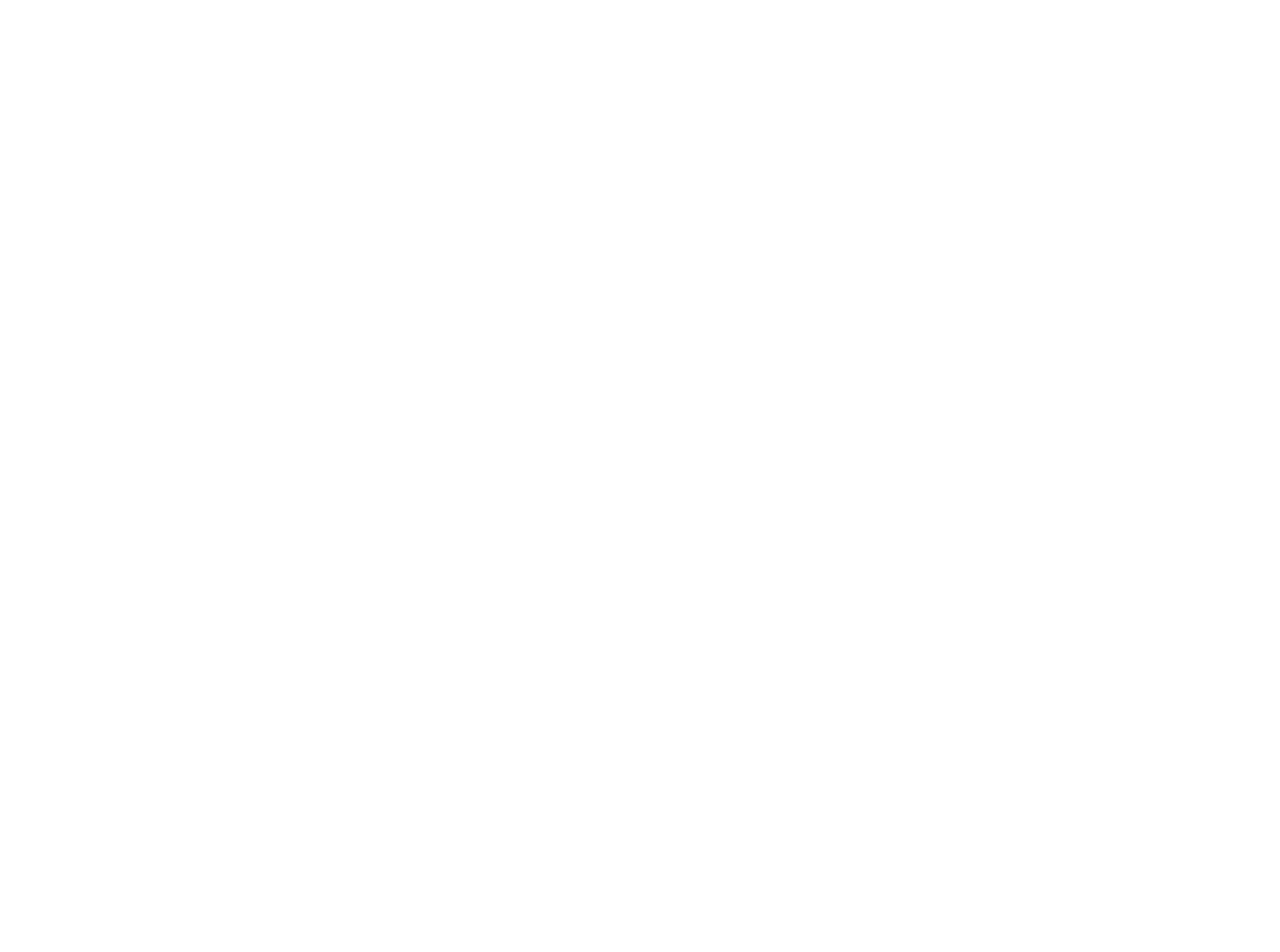
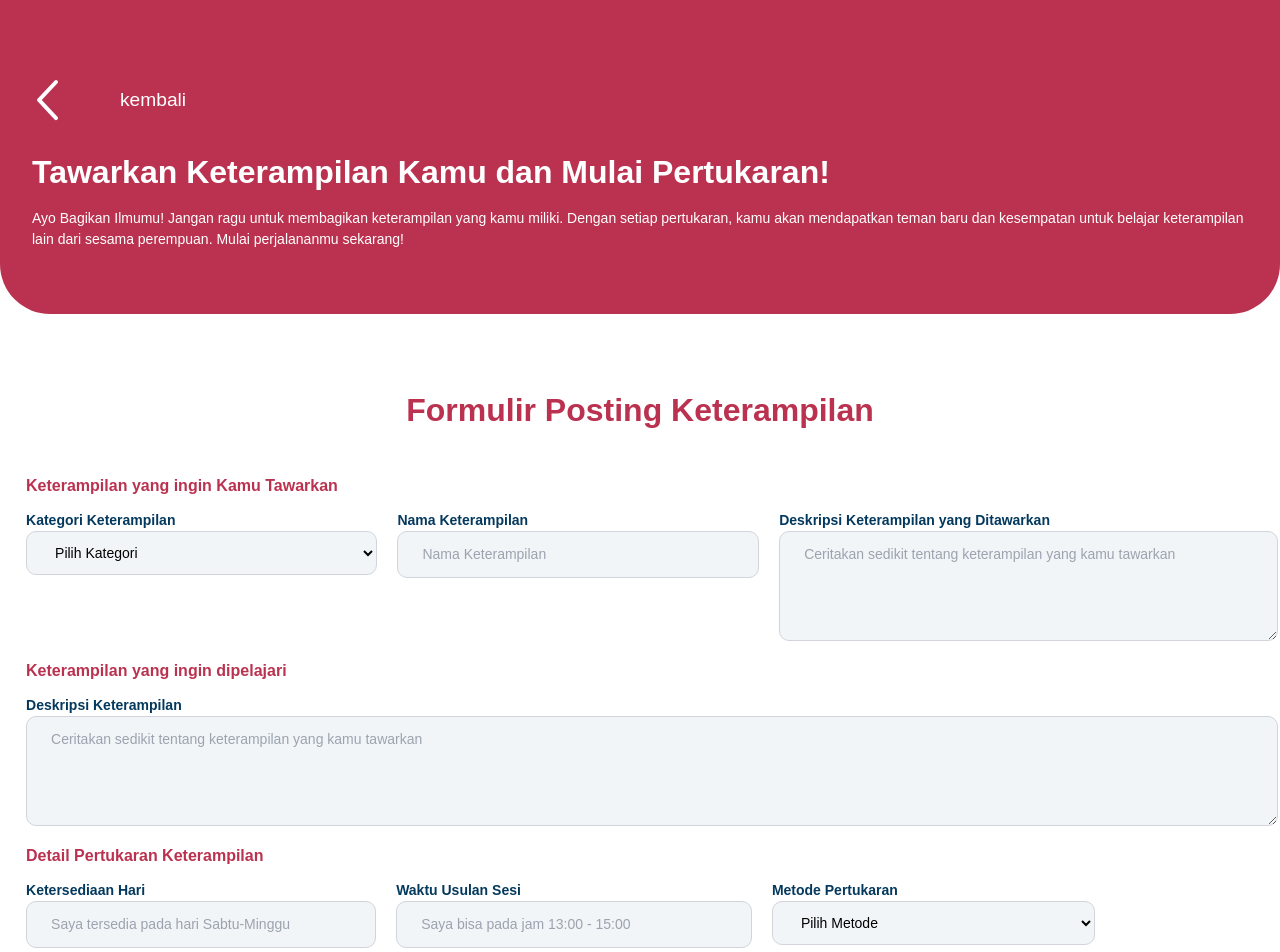
Before and after one commit to rnvitas/skillswap-woman, a React (Vite) app: page /formskills in a window 1280 px wide. Before the commit this address had no page. Shown: the top 952 px of the page. Before the commit the page ends 800 px from the top, so only its background shows below. Built offline with nearby package versions, Linux system fonts and the light colour scheme; sample sign-in values are in the browser's storage.

Commit message:
membuat fitur posting kterampilan dan menampilkan datanya

```diff
--- a/package.json
+++ b/package.json
@@ -20,7 +20,8 @@
     "react-redux": "^9.1.2",
     "react-router-dom": "^6.26.2",
     "redux-thunk": "^3.1.0",
-    "sweetalert2": "^11.14.1"
+    "sweetalert2": "^11.14.1",
+    "uuid": "^10.0.0"
   },
   "devDependencies": {
     "@eslint/js": "^9.9.0",
--- a/src/App.jsx
+++ b/src/App.jsx
@@ -40,7 +40,7 @@ function App() {
       </Route>
 
       <Route path="/formswap" element={<FormSwap/>} />
-      <Route path="/formswap" element={<FormPosting/>} />
+      <Route path="/formskills" element={<FormPosting/>} />
       <Route path="/detailskills" element={<DetailPosting/>} />
       <Route path="/detailswap" element={<DetailSwap/>} />
 
--- a/src/components/Keterampilan/FormPosting.jsx
+++ b/src/components/Keterampilan/FormPosting.jsx
@@ -1,7 +1,44 @@
 import { Icon } from "@iconify/react/dist/iconify.js";
 import styles from "../../assets/Skills.module.css";
+import { useEffect, useState } from "react";
+import { Skills } from "../../redux/skillsSlice"; // Ubah import di sini
+import { useDispatch } from "react-redux";
+import { useNavigate } from "react-router-dom";
 
 function FormPosting() {
+  const dispatch = useDispatch();
+  const navigate = useNavigate();
+  const [input, setInput] = useState({
+    skillCategory: "",
+    skillName: "",
+    skillLearn: "",
+    availableDay: "",
+    time: "",
+    metode: "",
+    notes: "",
+  });
+
+  useEffect(() => {
+    const userLogin = JSON.parse(localStorage.getItem("loggedInUser")) || null;
+    if (!userLogin) {
+      navigate("/");
+    }
+  }, [navigate]);
+
+  const handleInput = (event) => {
+    const { name, value } = event.target;
+    setInput((prevInput) => ({
+      ...prevInput,
+      [name]: value,
+    }));
+  };
+
+  const handleAdd = (e) => {
+    e.preventDefault();
+
+    dispatch(Skills(input));
+  };
+
   return (
     <>
       <div className="wrapper w-full bg-[#BA324F] rounded-b-[50px] flex flex-col gap-3 justify-center items-center">
@@ -30,13 +67,13 @@ function FormPosting() {
         <div className={`${styles["skills-section"]} my-10`}>
           <div className="flex justify-center items-center">
             <h1 className="font-bold text-[2rem] text-[#BA324F]">
-              Formulir Ajukan Pertukaran
+              Formulir Posting Keterampilan
             </h1>
           </div>
 
           <div
             className={`${styles["skills-content"]} container mt-10 flex justify-center items-center gap-5 mx-3 flex-col`}>
-            <form action="">
+            <form >
               <h4 className="text-[#BA324F] text-[1rem] font-bold">
                 Keterampilan yang ingin Kamu Tawarkan
               </h4>
@@ -44,13 +81,15 @@ function FormPosting() {
                 {/* Input Kategori Keterampilan */}
                 <div>
                   <label
-                    htmlFor="skill-category"
+                    htmlFor="skillCategory"
                     className="text-[#04395E] font-semibold">
                     Kategori Keterampilan
                   </label>
                   <select
-                    id="skill-category"
-                    name="skill-category"
+                    id="skillCategory"
+                    name="skillCategory"
+                    value={input.skillCategory}
+                    onChange={handleInput}
                     className="w-full rounded-[10px] p-[12px_24px] bg-[#F2F5F7] border border-gray-300 focus:outline-none focus:ring-2 focus:ring-blue-500">
                     <option value="">Pilih Kategori</option>
                     <option value="design">Desain Grafis</option>
@@ -59,18 +98,38 @@ function FormPosting() {
                   </select>
                 </div>
 
-                {/* Textarea Keterampilan yang Ingin Ditukar */}
+                {/* Input Nama Keterampilan */}
                 <div>
                   <label
                     className="text-[#04395E] font-semibold"
-                    htmlFor="skillsswap">
+                    htmlFor="skillName">
                     Nama Keterampilan
                   </label>
-                  <input className="w-full rounded-[10px] p-[12px_24px] bg-[#F2F5F7] border border-gray-300 focus:outline-none focus:ring-2 focus:ring-blue-500"
-                    name="nama-keterampilan"
-                    id="skillsswap"
+                  <input
+                    className="w-full rounded-[10px] p-[12px_24px] bg-[#F2F5F7] border border-gray-300 focus:outline-none focus:ring-2 focus:ring-blue-500"
+                    name="skillName"
+                    value={input.skillName}
+                    onChange={handleInput}
+                    id="skillName"
                     placeholder="Nama Keterampilan"
                     type="text"
+                  />
+                </div>
+
+                <div>
+                  <label
+                    className="text-[#04395E] font-semibold"
+                    htmlFor="skillLearn">
+                    Deskripsi Keterampilan yang Ditawarkan
+                  </label>
+                  <textarea
+                    className="w-full rounded-[10px] p-[12px_24px] bg-[#F2F5F7] border border-gray-300 focus:outline-none focus:ring-2 focus:ring-blue-500"
+                    name="skillDesc"
+                    onChange={handleInput}
+                    value={input.skillDesc}
+                    id="skillLearn"
+                    placeholder="Ceritakan sedikit tentang keterampilan yang kamu tawarkan"
+                    rows="4"
                   />
                 </div>
               </div>
@@ -83,12 +142,15 @@ function FormPosting() {
                 <div>
                   <label
                     className="text-[#04395E] font-semibold"
-                    htmlFor="skillsswap">
-Deskripsi Keterampilan                  </label>
+                    htmlFor="skillLearn">
+                    Deskripsi Keterampilan
+                  </label>
                   <textarea
                     className="w-full rounded-[10px] p-[12px_24px] bg-[#F2F5F7] border border-gray-300 focus:outline-none focus:ring-2 focus:ring-blue-500"
-                    name="skillsswap"
-                    id="skillsswap"
+                    name="skillLearn"
+                    onChange={handleInput}
+                    value={input.skillLearn}
+                    id="skillLearn"
                     placeholder="Ceritakan sedikit tentang keterampilan yang kamu tawarkan"
                     rows="4"
                   />
@@ -99,46 +161,54 @@ Deskripsi Keterampilan                  </label>
                 Detail Pertukaran Keterampilan
               </h4>
               <div className="py-3 flex gap-5">
-                {/* Textarea Keterampilan yang Ingin Dipelajari */}
+                {/* Input Ketersediaan Hari */}
                 <div>
-                  <label className="text-[#04395E] font-semibold">
-                    Tanggal Usulan Sesi
+                  <label className="text-[#04395E] font-semibold" htmlFor="availableDay">
+                    Ketersediaan Hari
                   </label>
                   <input
                     className="w-full rounded-[10px] p-[12px_24px] bg-[#F2F5F7] border border-gray-300 focus:outline-none focus:ring-2 focus:ring-blue-500"
-                    name="date"
-                    id="date"
-                    placeholder="dd/mm/yyy"
-                    type="date"
+                    name="availableDay"
+                    id="availableDay"
+                    value={input.availableDay}
+                    onChange={handleInput}
+                    placeholder="Saya tersedia pada hari Sabtu-Minggu"
+                    type="text"
                   />
                 </div>
 
+                {/* Input Waktu Usulan Sesi */}
                 <div>
-                  <label className="text-[#04395E] font-semibold">
+                  <label className="text-[#04395E] font-semibold" htmlFor="time">
                     Waktu Usulan Sesi
                   </label>
                   <input
                     className="w-full rounded-[10px] p-[12px_24px] bg-[#F2F5F7] border border-gray-300 focus:outline-none focus:ring-2 focus:ring-blue-500"
-                    name="skillsswap"
-                    id="skillsswap"
-                    placeholder="dd/mm/yyy"
-                    type="time"
+                    name="time"
+                    id="time"
+                    placeholder="Saya bisa pada jam 13:00 - 15:00"
+                    value={input.time}
+                    onChange={handleInput}
+                    type="text"
                   />
                 </div>
 
+                {/* Input Metode Pertukaran */}
                 <div>
                   <label
-                    htmlFor="skill-category"
+                    htmlFor="metode"
                     className="text-[#04395E] font-semibold">
                     Metode Pertukaran
                   </label>
                   <select
-                    id="skill-category"
-                    name="skill-category"
+                    id="metode"
+                    name="metode"
+                    value={input.metode}
+                    onChange={handleInput}
                     className="w-full rounded-[10px] p-[12px_24px] bg-[#F2F5F7] border border-gray-300 focus:outline-none focus:ring-2 focus:ring-blue-500">
                     <option value="">Pilih Metode</option>
-                    <option value="design">Online Zoom/Gmeet</option>
-                    <option value="web-development">Tukar Materi</option>
+                    <option value="online">Online Zoom/Gmeet</option>
+                    <option value="material">Tukar Materi</option>
                   </select>
                 </div>
               </div>
@@ -147,17 +217,19 @@ Deskripsi Keterampilan                  </label>
                 Catatan untuk Mitra
               </h4>
               <div className="py-3 w-full gap-5">
-                {/* Textarea Keterampilan yang Ingin Dipelajari */}
+                {/* Textarea Catatan */}
                 <div>
                   <label
                     className="text-[#04395E] font-semibold"
-                    htmlFor="skillsswap">
-                    catatn/komentar untuk mitra
+                    htmlFor="notes">
+                    Catatan/Komentar untuk Mitra
                   </label>
                   <textarea
                     className="w-full rounded-[10px] p-[12px_24px] bg-[#F2F5F7] border border-gray-300 focus:outline-none focus:ring-2 focus:ring-blue-500"
-                    name="skillsswap"
-                    id="skillsswap"
+                    name="notes"
+                    value={input.notes}
+                    onChange={handleInput}
+                    id="notes"
                     placeholder="Deskripsikan keterampilan yang ingin Anda tukarkan"
                     rows="4"
                   />
@@ -165,8 +237,9 @@ Deskripsi Keterampilan                  </label>
               </div>
 
               <div className="flex justify-center items-center">
-                {" "}
-                <button className="lg-btn-primary">Ajukan Pertukaran</button>
+                <button onClick={handleAdd} className="lg-btn-primary">
+                  Tambah Keterampilan
+                </button>
               </div>
             </form>
           </div>
--- a/src/components/Keterampilan/Keterampilan.jsx
+++ b/src/components/Keterampilan/Keterampilan.jsx
@@ -2,8 +2,16 @@ import styles from "../../assets/Skills.module.css";
 import { Menu, MenuButton, MenuItem, MenuItems } from "@headlessui/react";
 import { ChevronDownIcon } from "@heroicons/react/20/solid";
 import CardSkills from "./CardSkills";
+import { useState } from "react";
+import { useSelector } from "react-redux";
+import { Link } from "react-router-dom";
 
 function Keterampilan() {
+   const { postskills,
+    users,
+    isLoggedin,
+    loggedInUser,} =useSelector((state)=>state.skills)
+
   return (
     <>
       <div className="wrapper w-full bg-[#BA324F] rounded-b-[50px] flex flex-col gap-3 justify-center items-center ">
@@ -51,7 +59,7 @@ function Keterampilan() {
           </div>
 
           <div className="my-2 flex flex-col justify-center items-center gap-5">
-          <button className="lg-btn-secondary">Posting Keterampilan</button>
+          <button className="lg-btn-secondary"><Link to="/formskills">Posting Keterampilan</Link></button>
 
             <p className="text-[#BA324F]">
               Bagikan keterampilan yang kamu kuasai untuk ditukar dengan sesama.{" "}
@@ -62,8 +70,12 @@ function Keterampilan() {
           <div
             className={`${styles["skills-content"]} mt-10 flex gap-5 mx-3 flex-wrap `}>
 
-           <CardSkills />
+           {postskills == "" ?  <h1 className="font-bold text-[1.3rem] text-center text-black">Belum Ada Keterampilan yang Bisa Ditukar</h1> :
+           postskills.map((item)=>(
+            <CardSkills skills={item} key={item.id_post_skills}/>
 
+           ))
+           }
 
           </div>
         </div>
--- a/src/redux/skillsSlice.js
+++ b/src/redux/skillsSlice.js
@@ -1,25 +1,19 @@
 import { createSlice } from "@reduxjs/toolkit";
-import { Navigate } from "react-router-dom";
+import { v4 as uuidv4 } from "uuid";
 import Swal from "sweetalert2";
 
 // Fungsi untuk memuat state dari localStorage
 const loadState = () => {
   try {
-    const users = JSON.parse(localStorage.getItem("users")) || [];
-    const isLoggedin = JSON.parse(localStorage.getItem("isLoggedin")) || false;
-    const loggedInUser =
-      JSON.parse(localStorage.getItem("loggedInUser")) || null;
+    const postskills = JSON.parse(localStorage.getItem("post-skills")) || [];
+
     return {
-      users,
-      isLoggedin,
-      loggedInUser,
+      postskills,
     };
   } catch (e) {
     console.warn("Gagal memuat state dari localStorage:", e);
     return {
-      users: [],
-      isLoggedin: false,
-      loggedInUser: null,
+      postskills: [],
     };
   }
 };
@@ -28,142 +22,108 @@ const loadState = () => {
 const initialState = loadState();
 
 const skillsSlice = createSlice({
-  name: "users",
+  name: "skill",
   initialState,
   reducers: {
-    addUser: (state, action) => {
-      state.users.push(action.payload);
+    addSkills: (state, action) => {
+      state.postskills.push(action.payload);
       // Update localStorage
       try {
-        const existingUsers = JSON.parse(localStorage.getItem("users")) || [];
-        existingUsers.push(action.payload);
-        localStorage.setItem("users", JSON.stringify(existingUsers));
+        const existingSkills =
+          JSON.parse(localStorage.getItem("post-skills")) || [];
+        existingSkills.push(action.payload);
+        localStorage.setItem("post-skills", JSON.stringify(existingSkills));
       } catch (e) {
-        console.log("Error saving user to localStorage", e);
-      }
-    },
-    loginUser: (state, action) => {
-      const user = state.users.find(
-        (user) =>
-          user.email === action.payload.email &&
-          user.password === action.payload.password
-      );
-
-      if (user) {
-        state.isLoggedin = true;
-        state.loggedInUser = user;
-        // Update localStorage
-        try {
-          localStorage.setItem("isLoggedin", true);
-          localStorage.setItem("loggedInUser", JSON.stringify(user));
-        } catch (e) {
-          console.log("Error saving login state to localStorage", e);
-        }
-      } else {
-        state.isLoggedin = false;
-        state.loggedInUser = null;
-        Swal.fire("Email atau password salah");
-      }
-    },
-    logoutUser: (state) => {
-      state.isLoggedin = false;
-      state.loggedInUser = null;
-      // Update localStorage
-      try {
-        localStorage.removeItem("isLoggedin");
-        localStorage.removeItem("loggedInUser");
-      } catch (e) {
-        console.log("Error removing login state from localStorage", e);
+        console.log("Error saving skills to localStorage", e);
       }
     },
   },
 });
 
-const generateId = (currentUsers) => {
-  if (currentUsers.length === 0) {
-    return 1;
-  } else {
-    const lastUser = currentUsers[currentUsers.length - 1];
-    return lastUser.id + 1;
-  }
-};
+export function Skills(input) {
+  return (dispatch) => {
+    const {
+      skillCategory,
+      skillName,
+      skillDesc,
+      skillLearn,
+      availableDay,
+      time,
+      metode,
+      notes,
+    } = input;
 
-export function Registration(input) {
-  return (dispatch, getState) => {
-    const { fullname, email, gender, file, password, cpassword } = input;
+    console.log("Input diterima:", input);
 
     // Validasi input
-    if (!fullname) {
-      Swal.fire("Nama Lengkap tidak boleh kosong");
+    if (!skillCategory) {
+      Swal.fire("Kategori Keterampilan tidak boleh kosong");
       return;
     }
 
-    if (!email) {
-      Swal.fire("Email tidak boleh kosong");
+    if (!skillName) {
+      Swal.fire("Nama Keterampilan tidak boleh kosong");
       return;
     }
 
-    if (!gender) {
-      Swal.fire("Jenis Kelamin tidak boleh kosong");
+    if (!skillDesc) {
+      Swal.fire("Deskripsi Keterampilan  tidak boleh kosong");
       return;
     }
 
-    if (!file) {
-      Swal.fire("Bukti Identitas tidak boleh kosong");
+    if (!skillLearn) {
+      Swal.fire("Nama Keterampilan yang ingin dipelajari tidak boleh kosong");
       return;
     }
 
-    if (!password || !cpassword) {
-      Swal.fire("Password tidak boleh kosong");
+    if (!availableDay) {
+      Swal.fire("Ketersediaan Hari tidak boleh kosong");
       return;
     }
 
-    if (password !== cpassword) {
-      Swal.fire("Password tidak sesuai");
+    if (!time) {
+      Swal.fire("Ketersediaan Waktu tidak boleh kosong");
       return;
     }
 
-    const currentUsers = getState().users.users;
-    const newId = generateId(currentUsers);
+    if (!metode) {
+      Swal.fire("Metode tidak boleh kosong");
+      return;
+    }
 
+    // Mendapatkan informasi pengguna yang login
+    const userLogin = JSON.parse(localStorage.getItem("loggedInUser")) || null;
+
+    console.log("User Login:", userLogin);
+
+    const newId = uuidv4();
     const currentDate = new Date();
-    let newUser = {
-      id: newId,
-      fullname,
-      email,
-      gender,
-      file,
-      password,
+
+    let newSkills = {
+      id_post: newId,
+      id_user: userLogin.id,
+      fullname: userLogin.fullname,
+      skillCategory,
+      skillName,
+      skillDesc,
+      skillLearn,
+      availableDay,
+      time,
+      metode,
+      notes: notes || "", // Pastikan notes tidak undefined
       active: 1,
       status: 1,
       createdate: currentDate.toISOString(),
     };
 
-    dispatch(addUser(newUser));
+    // Dispatch action untuk menambahkan keterampilan
+    dispatch(addSkills(newSkills));
 
-    Swal.fire("Pengguna berhasil ditambahkan");
+    Swal.fire("Keterampilan berhasil ditambahkan").then(() => {
+      window.location.href = "/skills";
+    });
   };
 }
 
-export function LoginUser(input) {
-  return (dispatch, getState) => {
-    const { email, password } = input;
-    const { users } = getState().users;
-
-    const user = users.find(
-      (user) => user.email === email && user.password === password
-    );
-
-    if (user) {
-      dispatch(loginUser({ email, password }));
-      Swal.fire("Pengguna berhasil Login").then(() => {
-        window.location.href = "/skills";
-      });
-    } else {
-      Swal.fire("Email atau password salah");
-    }
-  };
-}
-
-export const { addUser, loginUser, logoutUser } = skillsSlice.actions;
+export const { addSkills } = skillsSlice.actions;
 export default skillsSlice.reducer;
--- a/src/redux/store.js
+++ b/src/redux/store.js
@@ -1,9 +1,11 @@
 import { configureStore } from "@reduxjs/toolkit";
 import userSlice from "./userSlice";
+import skillsSlice from "./skillsSlice";
 
 const store = configureStore({
   reducer: {
     users: userSlice,
+    skills: skillsSlice,
   },
 });
 
```
Also changed, not shown: src/components/Keterampilan/CardSkills.jsx (+4 -3 lines), 1 other file (tests, documents, lock files or other folders).
